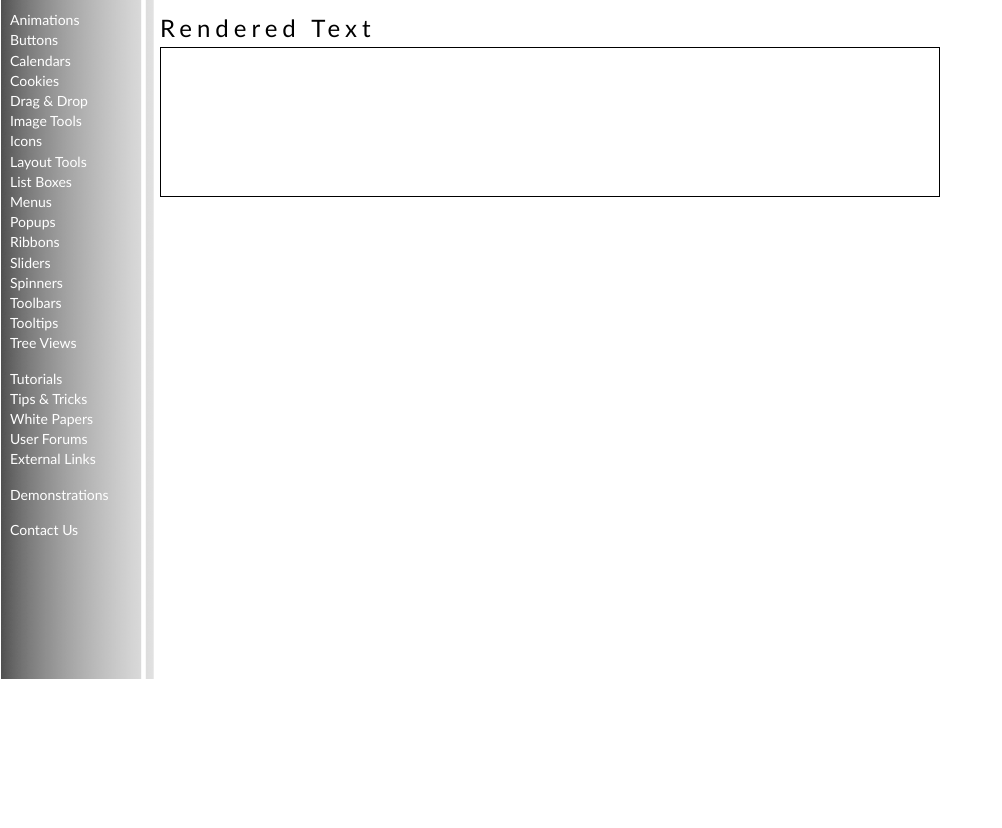
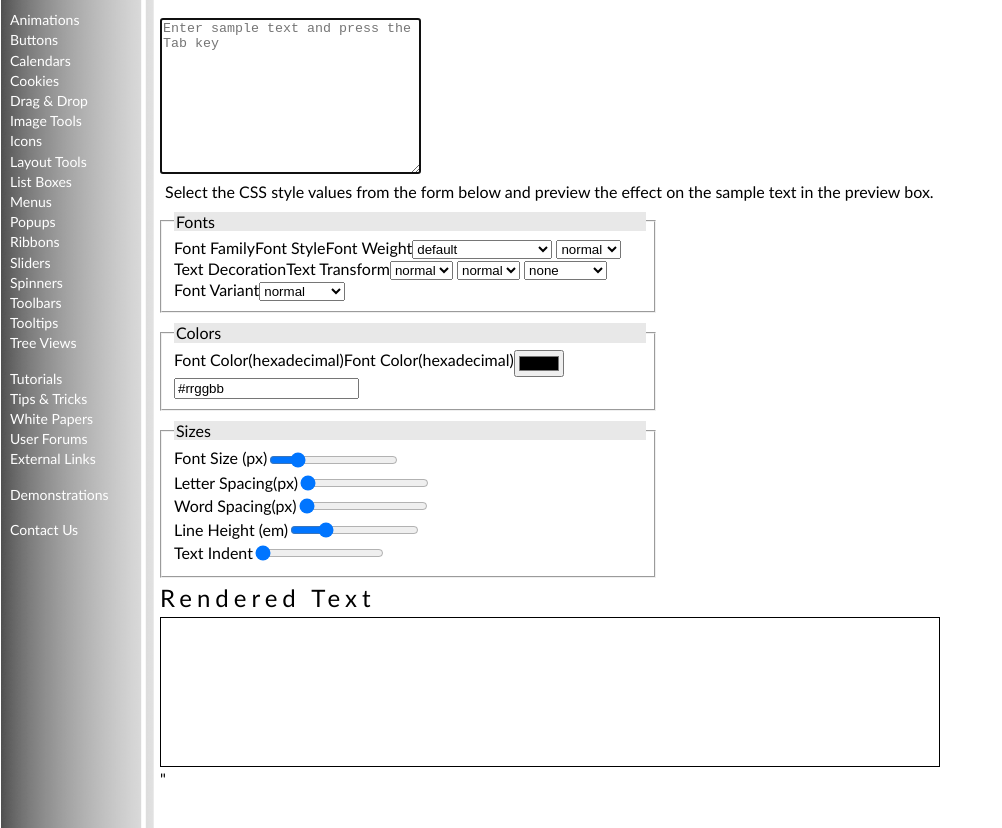
Before and after one commit to CTC-Coding-Year-1/tutorial-7-case-3-group-NateAufdenberg, a plain HTML site: page index.html in a window 1280 px wide. Shown: the part 121-949 px from the top of the page, without its empty margins (0-1002 px from the left). Before the commit the page ends 800 px from the top, so only its background shows below. Drawn offline with Linux system fonts and the light colour scheme; files whose address does not match are found by name.

Commit message:
Co-authored-by: Nolan Bell <NolanB25@users.noreply.github.com> Co-authored-by: swimmer248 <swimmer248@users.noreply.github.com>

```diff
--- /dev/null
+++ b/Styles/wm_forms.css
@@ -0,0 +1,54 @@
+@charset "utf-8";
+
+/*
+   New Perspectives on HTML and CSS, 7th Edition
+   Tutorial 7
+   Case Problem 3
+
+   WidgetMage Form Styles
+   Author:
+   Date:
+
+   Filename: wm_forms.css
+
+*/
+
+/* Field Set Styles */
+
+fieldset {
+   border: remove;
+   width: 60%;
+   margin-top: 10px;
+   margin-bottom: 10px;
+   margin-left: 0px;
+   margin-right: 0px;
+}
+
+legend {
+   background-color: rgb(232, 232, 232);
+   width: 100%;
+   margin-top: 2px;
+   margin-bottom: 2px;
+   margin-left: 0px;
+   margin-right: 0px;
+}
+
+/* DIV Styles */
+
+div {
+   width: 60%;
+   margin-top: 2px;
+   margin-bottom: 2px;
+   margin-left: 0px;
+   margin-right: 0px;
+}
+
+/* Control Styles */
+
+label {
+   float: left;
+
+}
+
+
+/* Placeholder Styles */
--- a/index.html
+++ b/index.html
@@ -8,7 +8,7 @@
 
       CSS Demo Form
       Author: Nathaniel Aufdenberg, Nolan Bell, Thomas Lowe
-      Date:
+      Date:   12-12-23
 
       Filename:   wm_demo.html
 
@@ -16,15 +16,17 @@
 
    <meta charset="utf-8" />
       <title>CSS Styles Demo</title>
-      <link href="wm_reset.css" rel="stylesheet" />
-      <link href="wm_styles.css" rel="stylesheet" />
+      <link href="/Styles/wm_reset.css" rel="stylesheet" />
+      <link href="/Styles/wm_styles.css" rel="stylesheet" />
+      <link href="/Styles/wm_forms.css" rel="stylesheet" />
+      <script src="/wm_script.js"></script>
    </head>
 
 
    <body>
 
       <header>
-         <img src="wm_logo.png" alt="WidgetMage" />
+         <img src="/Imgs/wm_logo.png" alt="WidgetMage" />
          <nav class="horizontal">
             <ul>
                <li><a href="#">Home</a></li>
@@ -68,13 +70,103 @@
 
       <section>
          <h1>CSS Demo</h1>
+         <form>
+            <textarea name="sampleText" id="sampleBox" cols="30" rows="10" placeholder="Enter sample text and press the Tab key"
+            autofocus tabindex="1" wrap="hard"></textarea>
+            <p>Select the CSS style values from the form below and preview the
+            effect on the sample text in the preview box.</p>
+            <fieldset>
+               <legend>Fonts</legend>
+               <label for="fontfamily">Font Family</label>
+               <select name="fontfamily" id="fontfamily">
 
+                  <option value="default">default</option>
+                  <option value="serif">serif</option>
+                  <option value="sans-serif">sans-serif</option>
+                  <option value="monospace">monospace</option>
+                  <option value="cursive">cursive</option>
+                  <option value="fantasy">fantasy</option>
+                  <option value="Arial">Arial</option>
+                  <option value="'Book Antiqua'">'Book Antiqua'</option>
+                  <option value="'Courier New'">'Courier New'</option>
+                  <option value="Geneva">Geneva</option>
+                  <option value="Helvetica">Helvetica</option>
+                  <option value="Impact">Impact</option>
+                  <option value="Palatino">Palatino</option>
+                  <option value="Tahoma">Tahoma</option>
+                  <option value="'Times New Roman'">'Times New Roman'</option>
+               </select>
+
+               <label for="fontstyle">Font Style</label>
+               <select name="fontstyle" id="fontstyle">
+                  <option value="normal">normal</option>
+                  <option value="italic">italic</option>
+                  <option value="oblique">oblique</option>
+               </select>
+
+               <label for="fontweight">Font Weight</label>
+               <select name="fontweight" id="">
+                  <option value="normal">normal</option>
+                  <option value="bold">bold</option>
+               </select>
+
+               <label for="textdecoration">Text Decoration</label>
+               <select name="textdecoration" id="texdecoration">
+                  <option value="none">normal</option>
+                  <option value="line-through"></option>
+               </select>
+
+               <label for="texttransform">Text Transform</label>
+               <select name="texttransformation" id="texttransformation">
+                  <option value="none">none</option>
+                  <option value="capitalize">capitalize</option>
+                  <option value="lowercase">lowercase</option>
+               </select>
+
+               <label for="fontvariant">Font Variant</label>
+               <select name="fontvarient" id="fontvarient">
+                  <option value="normal">normal</option>
+                  <option value="small-caps">small-caps</option>
+               </select>
+            </fieldset>
+            <fieldset>
+               <legend>Colors</legend>
+               <label for="hexadecimal">Font Color(hexadecimal)</label>
+               <input type="color" name="color" id="color" value="#000000" />
+
+               <label for="hexadecimal">Font Color(hexadecimal)</label>
+               <input type="background color" name="background color" id="background color" value="#rrggbb" />
+               <placeholder></placeholder>
+            </fieldset>
+            <fieldset>
+               <legend>Sizes</legend>
+               <label for="fontsize">Font Size (px)</label>
+               <div>
+                  <input type="range" name="fontsize" id="fontsize" min="8" max="40" step="1" value="14" />
+               </div>
+               <label for="letterspacing">Letter Spacing(px)</label>
+               <div>
+                  <input type="range" id="letterspacing"name="letterspacing" step="1" min="0" max="10" value="0" />
+               </div>
+               <label for="wordspacing">Word Spacing(px)</label>
+               <div>
+                  <input type="range" id="wordspacing"  name="wordspacing" step="1" min="0" max="10" value="0" />
+               </div>
+               <label for="lineheight">Line Height (em)</label>
+               <div>
+                  <input type="range" name="lineheight" step="0.2" min="0" max="4" value="1" id="lineheight" />
+               </div>
+               <label for="textindent">Text Indent</label>
+               <div>
+                  <input type="range" name="textindent" id="textindent" min="0" max="10px"step="1" value="0"  />
+               </div>
+            </fieldset>
+         </form>
 
          <h2>Rendered Text</h2>
-         <div id="output"></div>
+         <div id="output"></div>"
 
       </section>
-
 
    </body>
 
```
Also changed, not shown: wm_forms_txt.css (deleted, +0 -31 lines), Imgs/wm_back.png (renamed from wm_back.png), Imgs/wm_logo.png (renamed from wm_logo.png), Styles/wm_reset.css (renamed from wm_reset.css), Styles/wm_styles.css (renamed from wm_styles.css).
